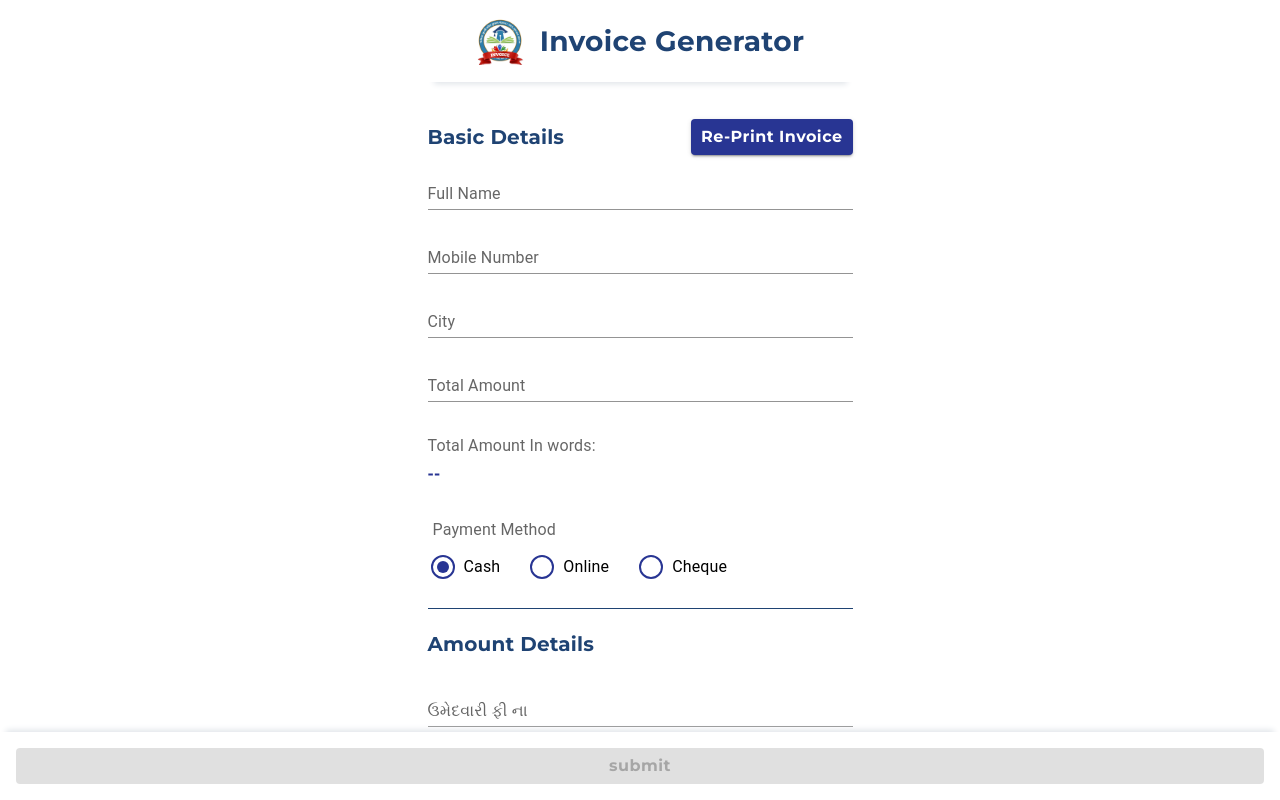
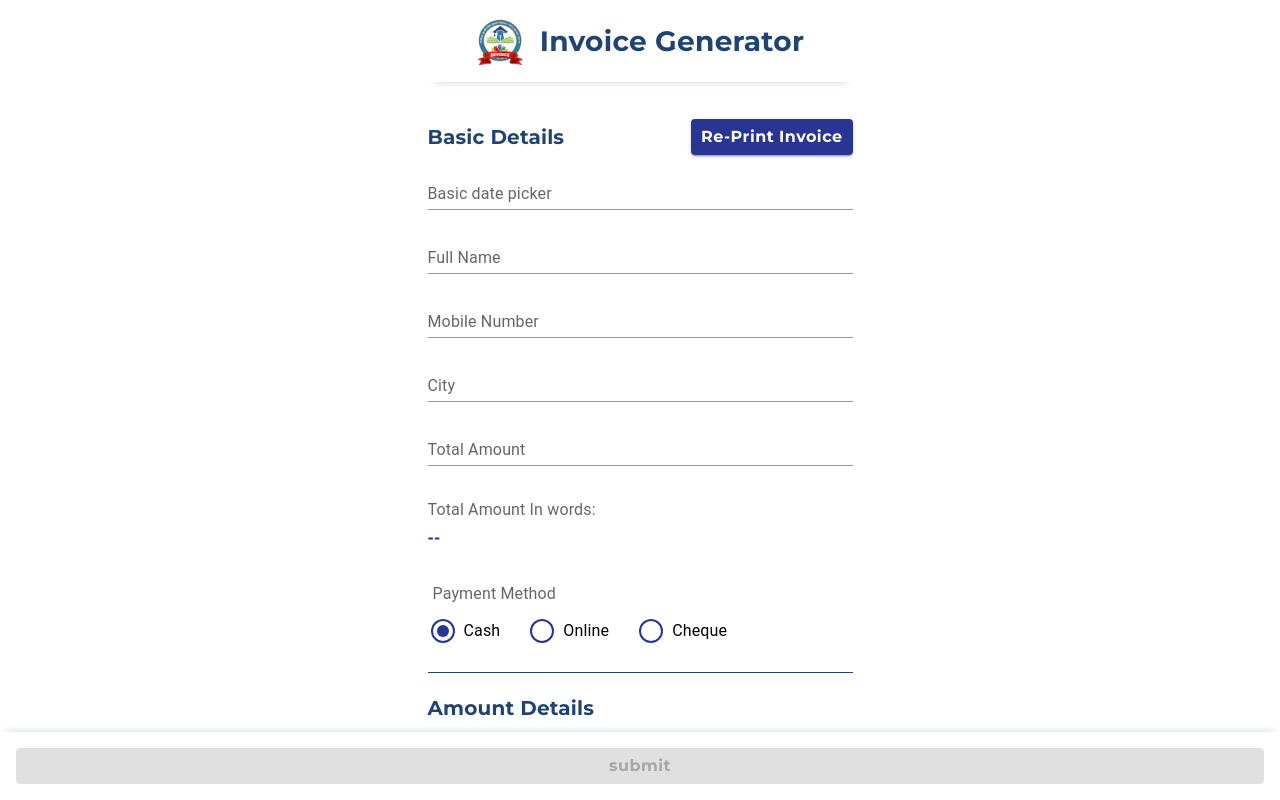
Before and after one commit to anasvhora284/invoice-gen-v1, a React (Vite) app: page / in a window 1280 px wide. Shown: the top 800 px of the page. Built offline with nearby package versions, Linux system fonts and the light colour scheme; no server answers; grey boxes are pictures that could not be loaded.

Commit message:
date fields added

```diff
--- a/package.json
+++ b/package.json
@@ -16,9 +16,11 @@
     "@mui/icons-material": "^5.15.7",
     "@mui/lab": "^5.0.0-alpha.163",
     "@mui/material": "^5.15.7",
+    "@mui/x-date-pickers": "^7.2.0",
     "html2canvas": "^1.4.1",
     "html2pdf.js": "^0.10.1",
     "jspdf": "^2.5.1",
+    "moment": "^2.30.1",
     "pwa-asset-generator": "^6.3.1",
     "react": "^18.2.0",
     "react-dom": "^18.2.0",
--- a/src/pages/homePage/HomePage.jsx
+++ b/src/pages/homePage/HomePage.jsx
@@ -24,6 +24,9 @@ import html2canvas from "html2canvas";
 import jsPDF from "jspdf";
 import EsignModel from "../../components/eSignModel/eSignModel";
 import LoadingButton from "@mui/lab/LoadingButton";
+import { DatePicker, LocalizationProvider } from "@mui/x-date-pickers";
+import { AdapterMoment } from "@mui/x-date-pickers/AdapterMoment";
+import moment from "moment/moment";
 
 const BpIcon = styled("span")(({ theme }) => ({
   borderRadius: "50%",
@@ -49,8 +52,9 @@ const BpCheckedIcon = styled(BpIcon)(({ theme }) => ({
 }));
 
 const HomePage = () => {
-  const [currentDate, setCurrentDate] = useState(new Date());
+  const [currentDate, setCurrentDate] = useState(null);
   const [fullName, setFullName] = useState("");
+  const [paymentDetails, setPaymentDetails] = useState("");
   const [reprintInvoiceId, setReprintInvoiceId] = useState("");
   const [mobileNumber, setMobileNumber] = useState(null);
   const [city, setCity] = useState("");
@@ -92,16 +96,6 @@ const HomePage = () => {
     setPaymentMethod(event.target.value);
   };
 
-  useEffect(() => {
-    // Update current date and time every second
-    const intervalId = setInterval(() => {
-      setCurrentDate(new Date());
-    }, 1000);
-
-    // Clear the interval when the component is unmounted
-    return () => clearInterval(intervalId);
-  }, []);
-
   const getInvoiceNumber = async () => {
     var requestOptions = {
       method: "GET",
@@ -183,7 +177,11 @@ const HomePage = () => {
   };
 
   const checkGeneratedInvoiceDisabled = () => {
+    const maxValidDate = moment(currentDate);
+    const isValidDate = maxValidDate.isValid() && maxValidDate.year() >= 2000 && !(currentDate.isSameOrAfter(moment()));
+
     return !(
+      isValidDate &&
       fullName &&
       mobileNumber &&
       city &&
@@ -346,6 +344,7 @@ const HomePage = () => {
     totalAmount,
     amountDetails,
     paymentMethod,
+    paymentDetails,
     currentDate: reprintInvoiceId ? receivedDateFromAPI : currentDate,
     generatorData: generatorData,
     reprintInvoiceId,
@@ -406,12 +405,12 @@ const HomePage = () => {
         // Prepare data for submission
         const formData = {
           Invoice_Id: invoiceNumber, // Replace with a function to generate Invoice Id
-          TimeStemp: getTimestampWithMilliseconds().timestamp.toString(),
+          TimeStemp: currentDate.format("DD/MM/YYYY"),
           Full_Name: fullName,
           Mobile: mobileNumber, // Assuming you want to use the generator's mobile
           City: city, // You may add more fields if needed
           Total_Amount: totalAmount.toString(),
-          Payment_Method: paymentMethod,
+          Payment_Method: `${paymentMethod} ${paymentDetails}`,
           Subscription_Fee: amountDetails.subscriptionFee?.toString() || "",
           Group_Wedding_Fee: amountDetails.groupWeddingFee?.toString() || "",
           For_Caste_Dinner: amountDetails.forCasteDinner?.toString() || "",
@@ -616,8 +615,8 @@ const HomePage = () => {
                       reprintInvoiceIdError && !reprintInvoiceId
                         ? "Invoice Id is required."
                         : reprintInvoiceIdError && reprintInvoiceId
-                        ? "Enter valid Invoice Id."
-                        : ""
+                          ? "Enter valid Invoice Id."
+                          : ""
                     }
                   />
                 </Box>
@@ -660,6 +659,23 @@ const HomePage = () => {
                 <Box
                   sx={{ display: "flex", flexDirection: "column", gap: "16px" }}
                 >
+                  <LocalizationProvider dateAdapter={AdapterMoment}>
+                    <DatePicker
+                      label="Basic date picker"
+                      slotProps={{
+                        textField: {
+                          variant: 'standard'
+                        },
+                      }}
+                      value={currentDate}
+                      onChange={(newDate) => {
+                        setCurrentDate(newDate);
+                      }}
+                      format="DD/MM/YYYY"
+                      views={["year", "month", "day"]}
+                      maxDate={moment()}
+                    />
+                  </LocalizationProvider>
                   <TextField
                     sx={{ width: "100%" }}
                     label="Full Name"
@@ -684,8 +700,8 @@ const HomePage = () => {
                       mobileNumberError && !mobileNumber
                         ? "Mobile Number is required"
                         : mobileNumberError && mobileNumber
-                        ? "Mobile Number should be 10 digit long"
-                        : ""
+                          ? "Mobile Number should be 10 digit long"
+                          : ""
                     }
                   />
 
@@ -786,6 +802,15 @@ const HomePage = () => {
                         />
                       </RadioGroup>
                     </FormControl>
+                    {paymentMethod !== 'Cash' && <TextField
+                      sx={{ width: "100%", marginBottom: "20px" }}
+                      label="Payment Details"
+                      variant="standard"
+                      value={paymentDetails}
+                      onChange={(event) => {
+                        setPaymentDetails(event.target.value)
+                      }}
+                    />}
                   </Box>
                 </Box>
                 <Divider sx={{ borderColor: "#1f4373" }} />
--- a/src/pages/invoice/invoice.jsx
+++ b/src/pages/invoice/invoice.jsx
@@ -4,15 +4,16 @@ import HeartIcon from "../../assets/HeartIcon.png";
 
 const InvoiceHtml = ({ userData, generatorData }) => {
   const date = userData.currentDate;
-  let formattedDate;
+  // let formattedDate;
 
   userData.reprintInvoiceId
-    ? (formattedDate = date.toString().slice(0, 10))
-    : (formattedDate =
-        date.toString().slice(8, 11) +
-        date.toString().slice(4, 7) +
-        date.toString().slice(10, 15));
+  // ? (formattedDate = date.toString().slice(0, 10))
+  // : (formattedDate =
+  //     date.toString().slice(8, 11) +
+  //     date.toString().slice(4, 7) +
+  //     date.toString().slice(10, 15));
 
+  console.log(date, 'formattedDate');
   const paymentDescription = {
     subscriptionFee: "ઉમેદવારી ફી ના",
     groupWeddingFee: "સમુહ લગ્ન ફી",
@@ -75,7 +76,7 @@ const InvoiceHtml = ({ userData, generatorData }) => {
           </tr>
           <tr>
             <td>
-              Invoice Date: <strong>{formattedDate}</strong>
+              Invoice Date: <strong>{date ? date.format("DD MMM YYYY") : "--"}</strong>
             </td>
             <td className="AddressField">આણંદ, ગુજરાત, 387130</td>
           </tr>
@@ -122,7 +123,7 @@ const InvoiceHtml = ({ userData, generatorData }) => {
           <tr>
             <td className="payment-info">
               <div>
-                <strong>{userData.paymentMethod}</strong>
+                <strong>{`${userData.paymentMethod} ${userData.paymentDetails}`}</strong>
               </div>
             </td>
             <td className="large total">
```
Also changed, not shown: 2 other files (tests, documents, lock files or other folders).
